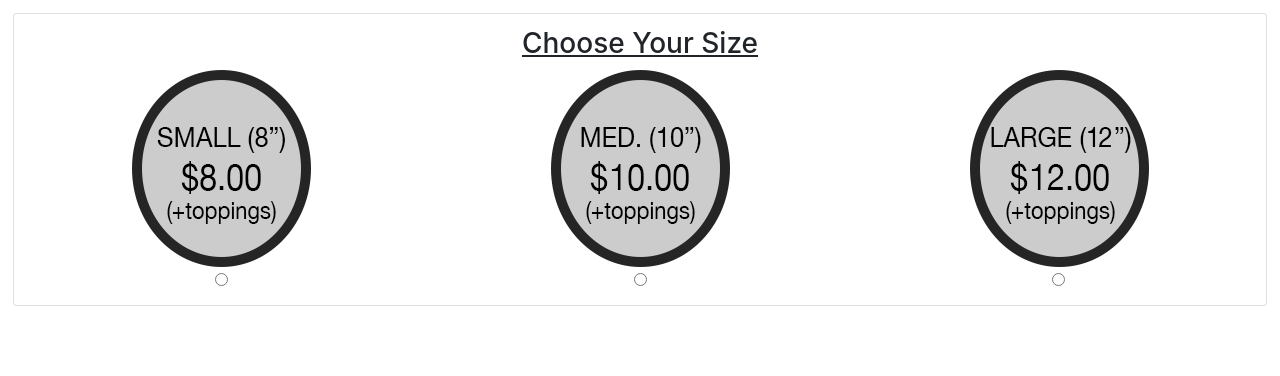
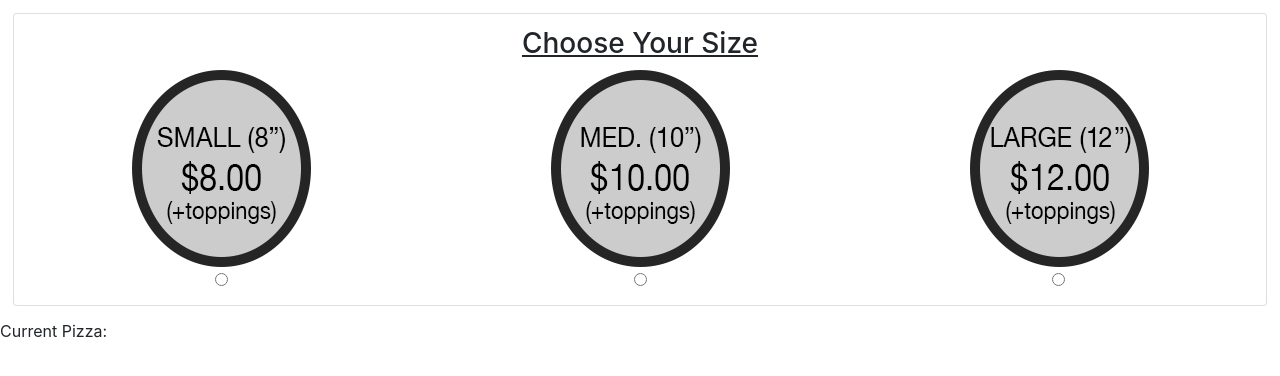
Before and after one commit to zachweintraub/pizza-builder, a plain HTML site: page index.html in a window 1280 px wide. Drawn offline with nearby package versions, Linux system fonts and the light colour scheme.

Commit message:
add div to display content of current pizza

```diff
--- a/index.html
+++ b/index.html
@@ -258,6 +258,7 @@
         </div>
       </div>
       <div id="review-pizza">
+        <p>Current Pizza: <span id="current-pizza"></span></p>
       </div>
     </div>
   </body>
```
